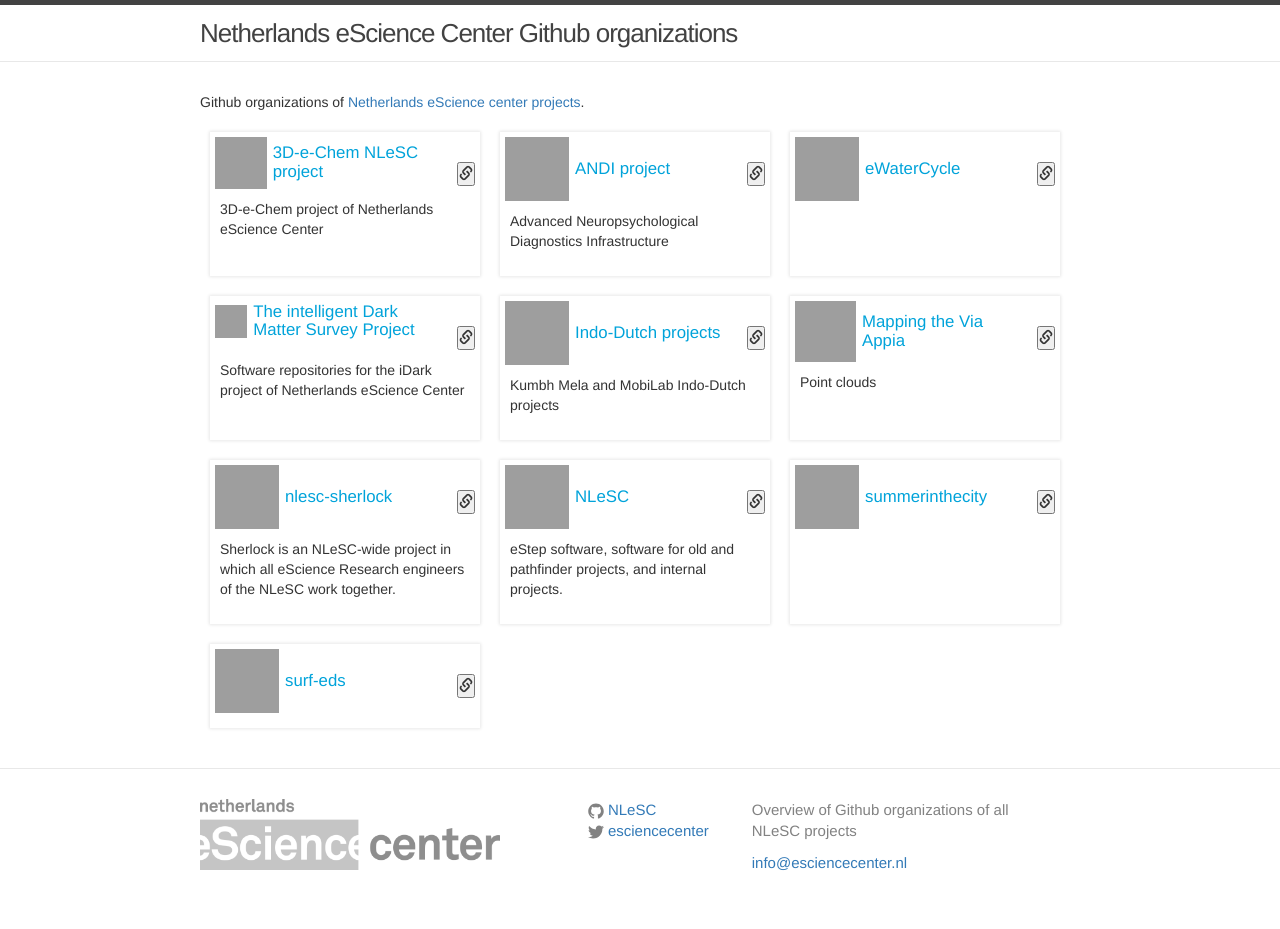
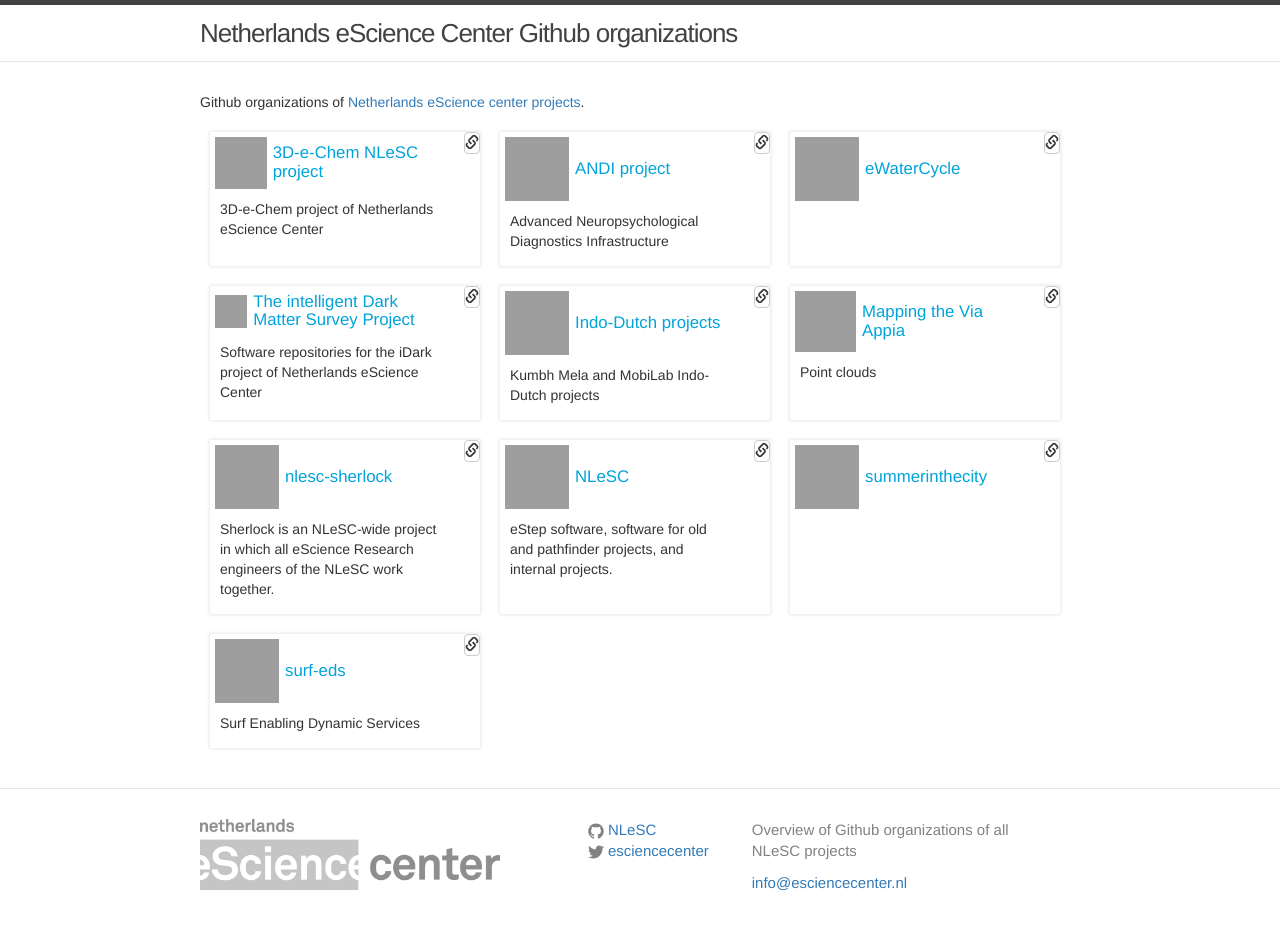
Before and after one commit to NLeSC/nlesc.github.io, a Jekyll site: the page built from index.html, in a window 1280 px wide, cut to the strip 0-948 px from the top of the page. Shown: the top 929 px of the strip. Built offline with Jekyll 4.4.1, drawn with Linux system fonts in a browser that asks for light colours; nearby versions of some CDN libraries; grey boxes are pictures that could not be loaded.

Commit message:
Prettify links button.
* Moved button to corner.
* Added Github organization link to dropdown menu
* Added back grey hover background and main link on whole organization card.
* Added tooltips
* Added icon to project without link.

```diff
--- a/_sass/_layout.scss
+++ b/_sass/_layout.scss
@@ -212,6 +212,9 @@
     width: 270px;
 }
 
+.organization:hover {
+   background: darken($background-color, 1%);
+}
 
 .organization > a {
     color: inherit;
@@ -219,6 +222,11 @@
     text-decoration: none;
     width: 230px;
     float: left;
+}
+
+.organization:hover > a {
+    text-decoration: none;
+    color: inherit;
 }
 
 .organization-logo {
@@ -241,7 +249,9 @@
 }
 
 .organization .project-dropdown {
-    margin-top: 25px;
+    margin-top: -5px;
+    margin-right: -5px;
+    position: relative;
     float: right;
 }
 
--- a/index.html
+++ b/index.html
@@ -20,27 +20,32 @@
         </a>
         {% unless org.usedIn == null || org.usedIn == empty %}
       <div class="dropdown project-dropdown">
-        <button class="dropdown-toggle" data-toggle="dropdown">
+        <button title="More links" class="btn btn-default dropdown-toggle" data-toggle="dropdown">
           <span class="glyphicon glyphicon-link"></span>
         </button>
         <ul class="dropdown-menu">
+        <li>
+            <a href="{{ org.website }}" title="Home"><span class="glyphicon glyphicon-home"></span>&nbsp;Github organization</a>
+        </li>
         {% for project in org.usedIn %}
           <li>
           {% if project.name == null %}
-            <a href="{{ project }}"><span class="glyphicon glyphicon-th-list"></span>&nbsp;{{ project | split: '/' | last }}</a></li>
+            <a href="{{ project }}" title="eStep project"><span class="glyphicon glyphicon-th-list"></span>&nbsp;{{ project | split: '/' | last }}</a></li>
           {% elsif project.nlescWebsite == null %}
-            &nbsp;&nbsp;&nbsp;&nbsp;&nbsp;&nbsp;&nbsp;&nbsp;&nbsp;&nbsp;{{ project.name }}
+            <a title="NLeSC project"><span class="glyphicon glyphicon-th-large"></span>&nbsp;{{ project.name }}</a>
           {% else %}
-            <a href="{{ project.nlescWebsite }}"><span class="glyphicon glyphicon-th-large"></span>&nbsp;{{ project.name }}</a>
+            <a href="{{ project.nlescWebsite }}" title="NLeSC project"><span class="glyphicon glyphicon-th-large"></span>&nbsp;{{ project.name }}</a>
           {% endif %}
           </li>
         {% endfor %}
         </ul>
       </div>
       {% endunless %}
-        <p class="content">
-          {{ org.content }}
-        </p>
+        <a href="{{ org.website }}">
+          <p class="content">
+            {{ org.content }}
+          </p>
+        </a>
       </div>
     {% endfor %}
 </div>
```
Also changed, not shown: _organization/surf-eds.md (+1 -0 lines).
